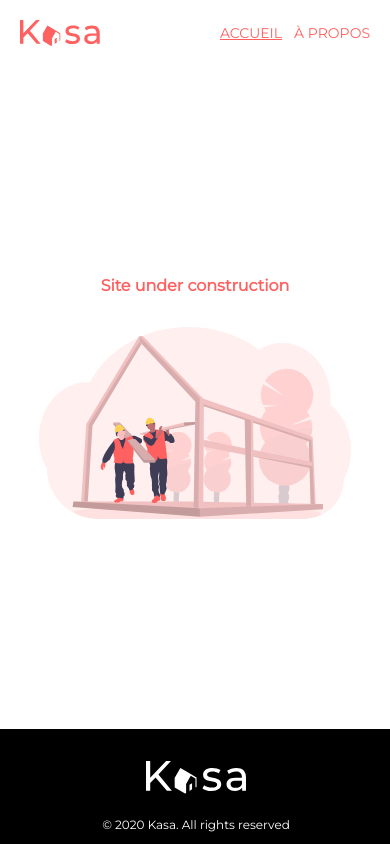
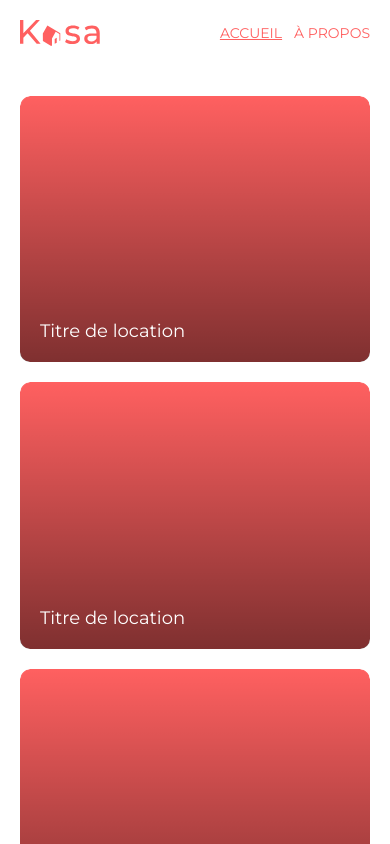
Before and after one commit to fdacheux/projet-7_kasa, a React (Create React App) app: page / in a window 390 px wide. Shown: the top 844 px of the page. Built offline with nearby package versions, Linux system fonts and the light colour scheme.

Commit message:
feat(cards): add style for cards on mobile only
create gallery and cards (temporary display) and add style for mobile use only

```diff
--- /dev/null
+++ b/src/components/Card/Card.module.scss
@@ -0,0 +1,38 @@
+.card {
+  border-radius: 10px;
+  width: 100%;
+  position: relative;
+  overflow: hidden;
+  margin: 10px 20px;
+  &:before {
+    position: absolute;
+    content: "";
+    left: 0;
+    right: 0;
+    bottom: 0;
+    top: 0;
+    background: linear-gradient(
+      180deg,
+      rgba(255, 255, 255, 0) 0%,
+      rgba(0, 0, 0, 0.5) 100%
+    );
+    opacity: 1;
+    z-index: 1;
+  }
+}
+
+.temporaryImg {
+  display: block;
+  width: 100%;
+  border-radius: 10px;
+}
+
+.title {
+  z-index: 2;
+  position: absolute;
+  bottom: 20px;
+  left: 20px;
+  color: white;
+  font-weight: 500;
+  font-size: 18px;
+}
--- /dev/null
+++ b/src/components/Card/index.tsx
@@ -0,0 +1,13 @@
+import style from "./Card.module.scss";
+import Img from "../../assets/images/Img.png";
+
+function Card() {
+  return (
+    <article className={style.card}>
+      <img src={Img} alt="img" className={style.temporaryImg} />
+      <h3 className={style.title}>Titre de location</h3>
+    </article>
+  );
+}
+
+export default Card;
--- /dev/null
+++ b/src/components/Gallery/Gallery.module.scss
@@ -0,0 +1,11 @@
+@import '../../style/utils/mixins.scss';
+
+.gallery {
+    display: flex;
+    flex-direction: column;
+    align-items: center;
+    border-radius: 25px;
+    @include medium-large-screens{
+        background: #F6F6F6;
+    }
+}
--- /dev/null
+++ b/src/components/Gallery/index.tsx
@@ -0,0 +1,17 @@
+import Card from "../Card"
+import style from './Gallery.module.scss'
+
+function Gallery() {
+    return (
+        <section className={style.gallery}>
+           <Card />
+           <Card />
+           <Card />
+           <Card />
+           <Card />
+           <Card />
+        </section>
+    )
+}
+
+export default Gallery
--- a/src/index.scss
+++ b/src/index.scss
@@ -18,3 +18,7 @@ html, body {
   flex-direction: column;
   justify-content: space-between;
 }
+
+main{
+  margin: 20px;
+}
--- a/src/pages/Home/index.tsx
+++ b/src/pages/Home/index.tsx
@@ -1,10 +1,9 @@
-import UnderConstruction from '../../assets/images/under-construction.svg'
+import Gallery from "../../components/Gallery";
 
 function Home() {
   return (
     <main className="App" style={{display : 'flex', flexDirection: 'column'}}>
-      <h1 style={{ textAlign: 'center', marginBottom: '32px', color: '#FF6060' }} >Site under construction</h1>
-      <img src={UnderConstruction} style={{alignSelf : 'center', width:'80%'}} alt='site under construction'></img>
+      <Gallery />
     </main>
   );
 }
--- a/src/style/utils/mixins.scss
+++ b/src/style/utils/mixins.scss
@@ -24,6 +24,12 @@
   }
 }
 
+@mixin medium-large-screens {
+  @media screen and (min-width: map-get($min-width, medium)) {
+    @content;
+}
+}
+
 @mixin large-screens {
     @media screen and (min-width: map-get($min-width, large)) {
         @content;
```
Also changed, not shown: src/assets/images/Img.png (added).
